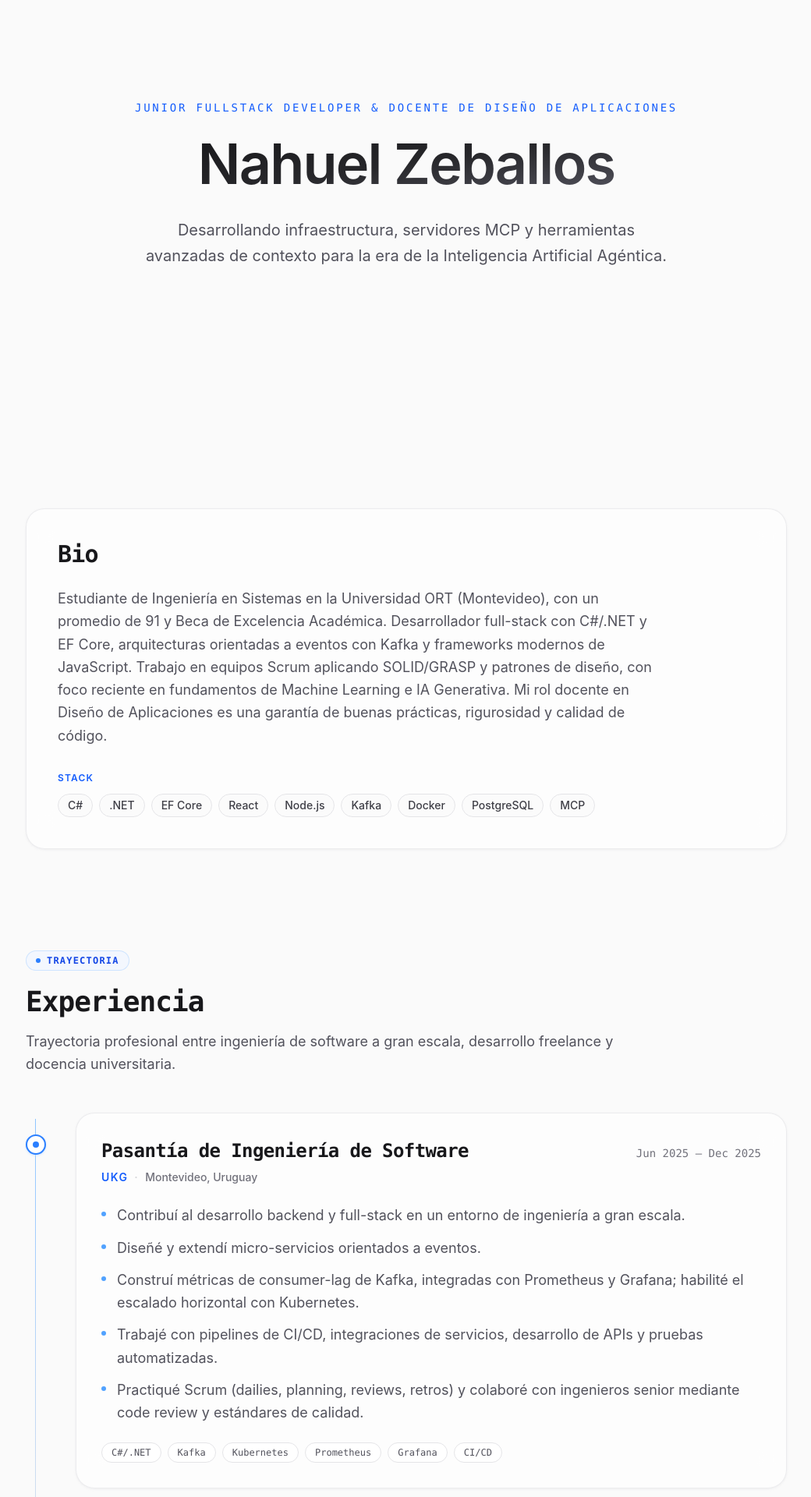
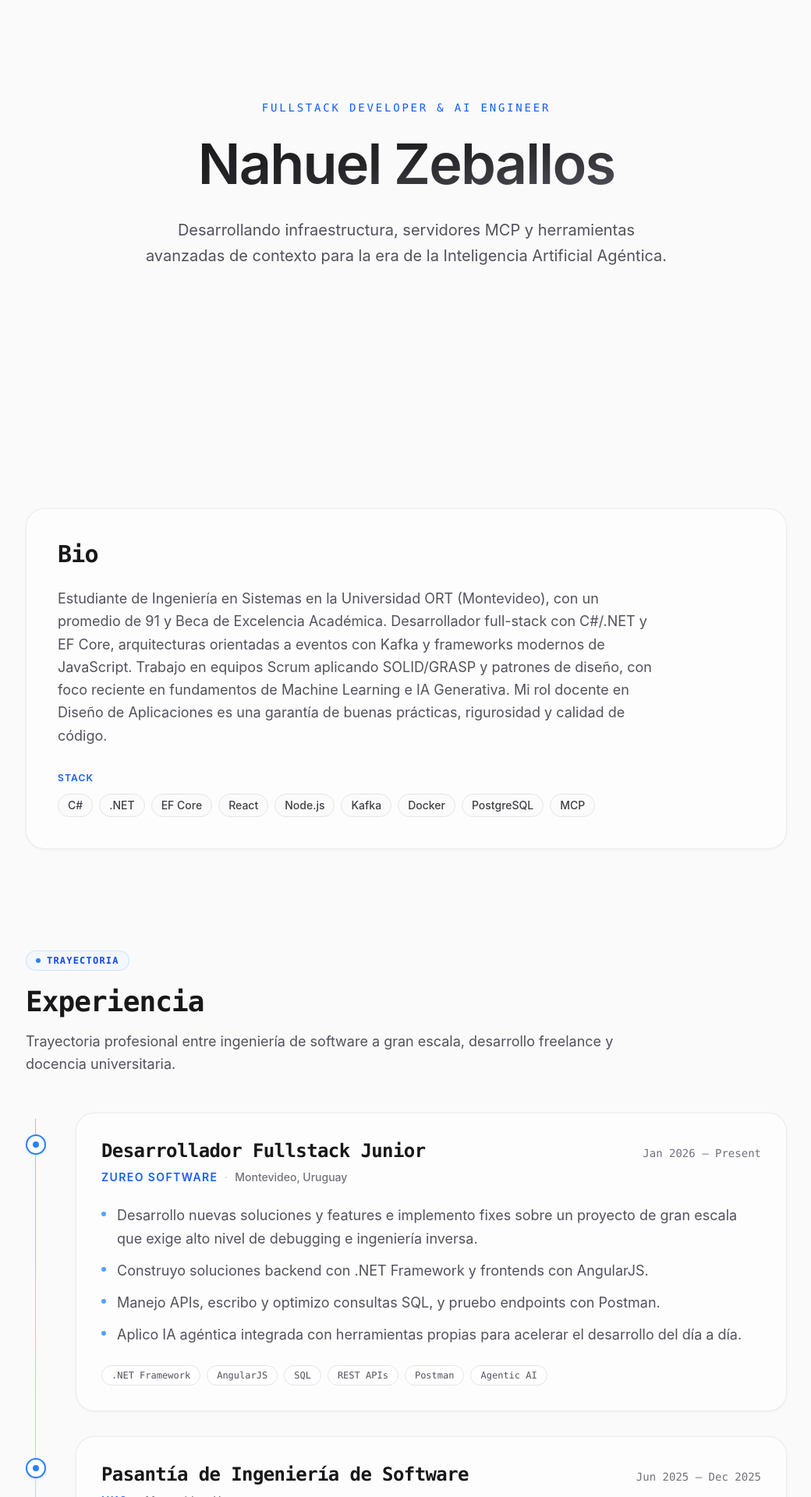
Before and after one commit to nushey/portfolio, a React (Vite) app: page / in a window 1280 px wide. Shown: the part 180-2100 px from the top of the page at 78% size, without its empty margins (119-1159 px from the left). Built offline with nearby package versions, Linux system fonts and the light colour scheme.

Commit message:
feat(portfolio-site): add Zureo experience and reposition hero title

```diff
--- a/index.html
+++ b/index.html
@@ -7,10 +7,10 @@
     <link rel="icon" type="image/svg+xml" href="/favicon.svg" />
     <meta name="theme-color" content="#fafafa" />
 
-    <title>Nahuel Zeballos — Junior Fullstack Developer</title>
+    <title>Nahuel Zeballos — Fullstack Developer & AI Engineer</title>
     <meta
       name="description"
-      content="Nahuel Zeballos — Junior Fullstack Developer and Diseño de Aplicaciones instructor building MCP servers and context tooling for the agentic-AI era."
+      content="Nahuel Zeballos — Fullstack Developer & AI Engineer building MCP servers, backend solutions and context tooling for the agentic-AI era."
     />
 
     <!-- Canonical URL. Placeholder Vercel domain — update once the live *.vercel.app URL is assigned. -->
@@ -18,19 +18,19 @@
 
     <!-- Open Graph -->
     <meta property="og:type" content="website" />
-    <meta property="og:title" content="Nahuel Zeballos — Junior Fullstack Developer" />
+    <meta property="og:title" content="Nahuel Zeballos — Fullstack Developer & AI Engineer" />
     <meta
       property="og:description"
-      content="Junior Fullstack Developer and Diseño de Aplicaciones instructor building MCP servers and context tooling for the agentic-AI era."
+      content="Fullstack Developer & AI Engineer building MCP servers, backend solutions and context tooling for the agentic-AI era."
     />
     <meta property="og:url" content="https://portfolio-nushey.vercel.app/" />
 
     <!-- Twitter -->
     <meta name="twitter:card" content="summary_large_image" />
-    <meta name="twitter:title" content="Nahuel Zeballos — Junior Fullstack Developer" />
+    <meta name="twitter:title" content="Nahuel Zeballos — Fullstack Developer & AI Engineer" />
     <meta
       name="twitter:description"
-      content="Junior Fullstack Developer and Diseño de Aplicaciones instructor building MCP servers and context tooling for the agentic-AI era."
+      content="Fullstack Developer & AI Engineer building MCP servers, backend solutions and context tooling for the agentic-AI era."
     />
   </head>
   <body>
--- a/src/data/experience.js
+++ b/src/data/experience.js
@@ -6,6 +6,14 @@
 // translations dictionary; tech names are proper nouns and stay untranslated.
 
 export const experience = [
+  {
+    id: 'zureo',
+    translationKey: 'zureo',
+    company: 'Zureo Software',
+    location: 'Montevideo, Uruguay',
+    dateRange: 'Jan 2026 – Present',
+    tech: ['.NET Framework', 'AngularJS', 'SQL', 'REST APIs', 'Postman', 'Agentic AI'],
+  },
   {
     id: 'ukg',
     translationKey: 'ukg',
--- a/src/i18n/translations.js
+++ b/src/i18n/translations.js
@@ -24,7 +24,7 @@ export const translations = {
     },
     hero: {
       title: 'Nahuel Zeballos',
-      subtitle: 'Junior Fullstack Developer & Docente de Diseño de Aplicaciones',
+      subtitle: 'Fullstack Developer & AI Engineer',
       tagline:
         'Desarrollando infraestructura, servidores MCP y herramientas avanzadas de contexto para la era de la Inteligencia Artificial Agéntica.',
     },
@@ -39,6 +39,15 @@ export const translations = {
       title: 'Experiencia',
       intro:
         'Trayectoria profesional entre ingeniería de software a gran escala, desarrollo freelance y docencia universitaria.',
+      zureo: {
+        role: 'Desarrollador Fullstack Junior',
+        bullets: [
+          'Desarrollo nuevas soluciones y features e implemento fixes sobre un proyecto de gran escala que exige alto nivel de debugging e ingeniería inversa.',
+          'Construyo soluciones backend con .NET Framework y frontends con AngularJS.',
+          'Manejo APIs, escribo y optimizo consultas SQL, y pruebo endpoints con Postman.',
+          'Aplico IA agéntica integrada con herramientas propias para acelerar el desarrollo del día a día.',
+        ],
+      },
       ukg: {
         role: 'Pasantía de Ingeniería de Software',
         bullets: [
@@ -128,7 +137,7 @@ export const translations = {
     },
     hero: {
       title: 'Nahuel Zeballos',
-      subtitle: 'Junior Fullstack Developer & Software Design Lecturer',
+      subtitle: 'Fullstack Developer & AI Engineer',
       tagline:
         'Building infrastructure, MCP servers and advanced context tooling for the era of Agentic Artificial Intelligence.',
     },
@@ -143,6 +152,15 @@ export const translations = {
       title: 'Experience',
       intro:
         'A professional journey spanning large-scale software engineering, freelance development and university teaching.',
+      zureo: {
+        role: 'Junior Fullstack Developer',
+        bullets: [
+          'Develop new solutions and features and ship fixes across a large-scale project that demands strong debugging and reverse-engineering skills.',
+          'Build backend solutions with .NET Framework and AngularJS frontends.',
+          'Manage APIs, write and optimize SQL queries, and test endpoints with Postman.',
+          'Apply agentic AI integrated with my own custom tooling to speed up day-to-day development.',
+        ],
+      },
       ukg: {
         role: 'Software Engineering Internship',
         bullets: [
```
